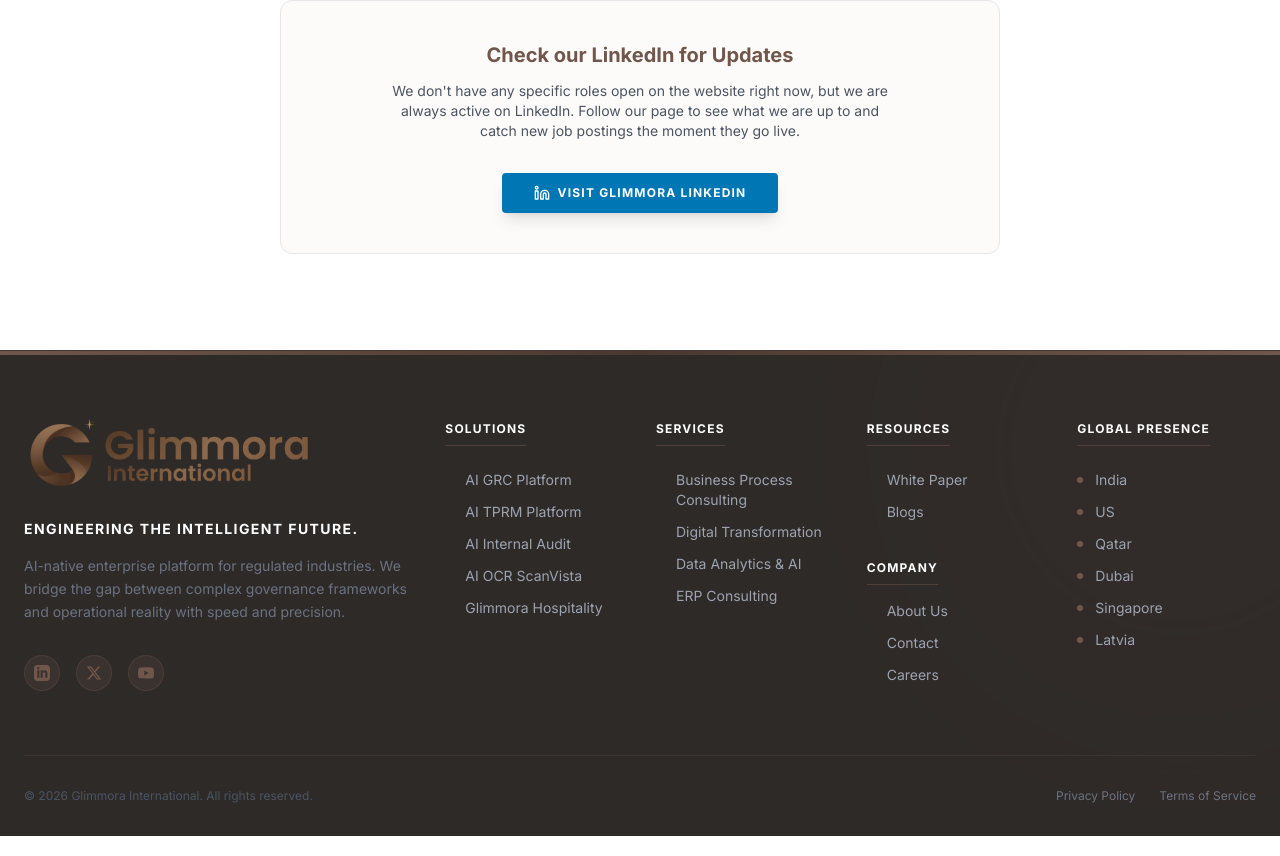
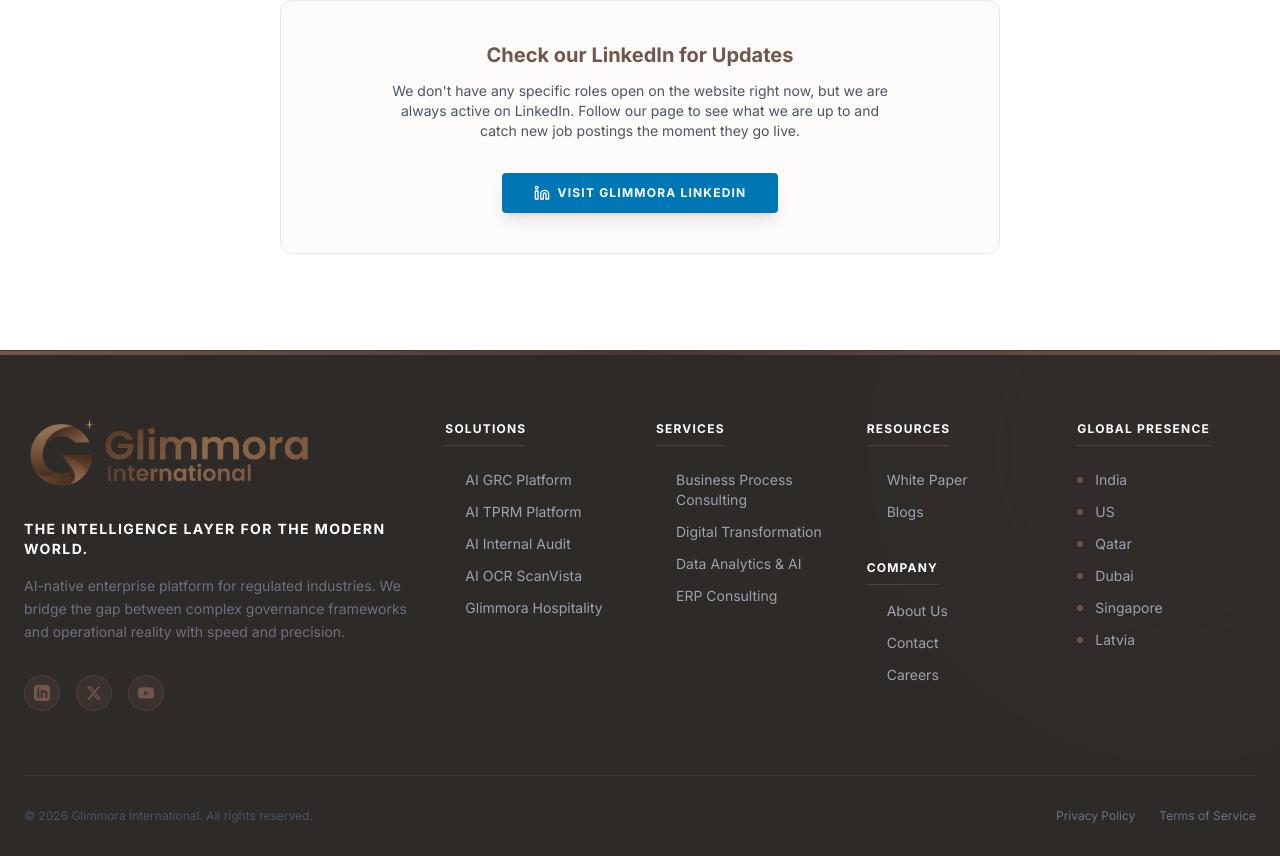
Before and after one commit to Baariz/Glimmora-Website, a React (Vite) app: page /careers in a window 1280 px wide. Shown: the part 1614-2470 px from the top of the page. Built offline with nearby package versions, Linux system fonts and the light colour scheme.

Commit message:
Update Footer.jsx

```diff
--- a/src/components/Footer.jsx
+++ b/src/components/Footer.jsx
@@ -76,7 +76,7 @@
             </Link>
 
             <p className="text-sm text-[#ffffff] mb-4 font-bold tracking-widest uppercase">
-              Engineering the Intelligent Future.
+              The Intelligence Layer for the Modern World.
             </p>
 
             <p className="text-sm text-gray-500 leading-relaxed max-w-sm">
```
